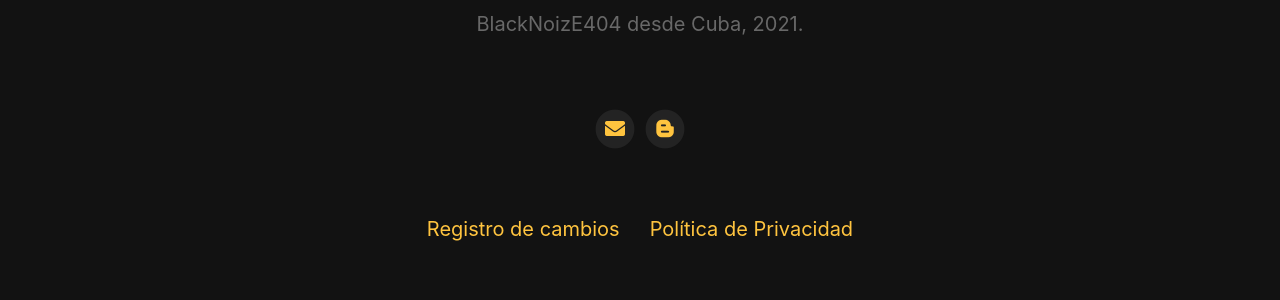
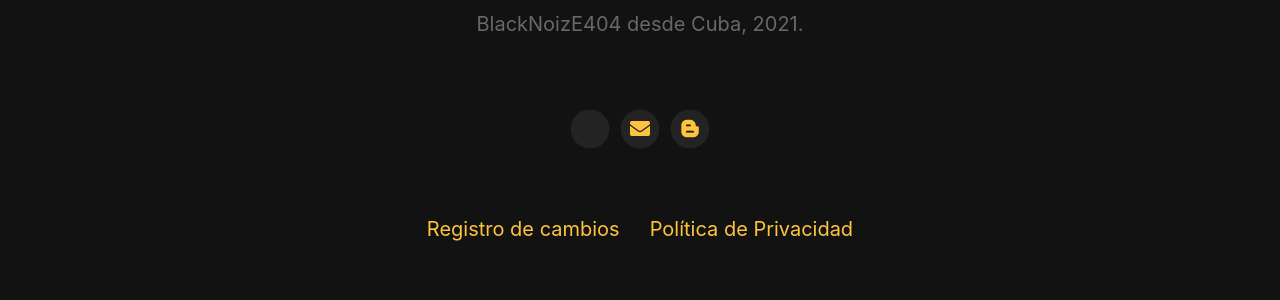
Before and after one commit to micuentanauta/micuentanauta.github.io, a Jekyll site: the page built from index.html, in a window 1280 px wide. Shown: the part 1368-1668 px from the top of the page. Built offline with Jekyll 4.4.1, drawn with Linux system fonts in a browser that asks for light colours; nearby versions of some CDN libraries.

Commit message:
Agregado el ícono de Telegram al Footer

```diff
--- a/_config.yml
+++ b/_config.yml
@@ -26,6 +26,7 @@
 your_link                                 :
 your_city                                 : Cuba
 email_address                             : blacknoize404@gmail.com
+telegram_channel                          : micuentanauta
 facebook_username                         :
 instagram_username                        :
 twitter_username                          :
--- a/_includes/footer.html
+++ b/_includes/footer.html
@@ -4,11 +4,22 @@
 	{% endif %}
 	<div class="footerIcons">
 
+
+
 		{% if site.facebook_username %}
 			<a href="https://facebook.com/{{ site.facebook_username }}">
 				<span class="fa-stack fa-1x">
 					<i class="socialIconBack fas fa-circle fa-stack-2x"></i>
 					<i class="socialIconTop fab fa-facebook fa-stack-1x"></i>
+				</span>
+			</a>
+		{% endif %}
+
+		{% if site.telegram_channel %}
+			<a href="https://t.me/{{ site.telegram_channel }}">
+				<span class="fa-stack fa-1x">
+					<i class="socialIconBack fas fa-circle fa-stack-2x"></i>
+					<i class="socialIconTop fab telegram-plane fa-stack-1x"></i>
 				</span>
 			</a>
 		{% endif %}
```
